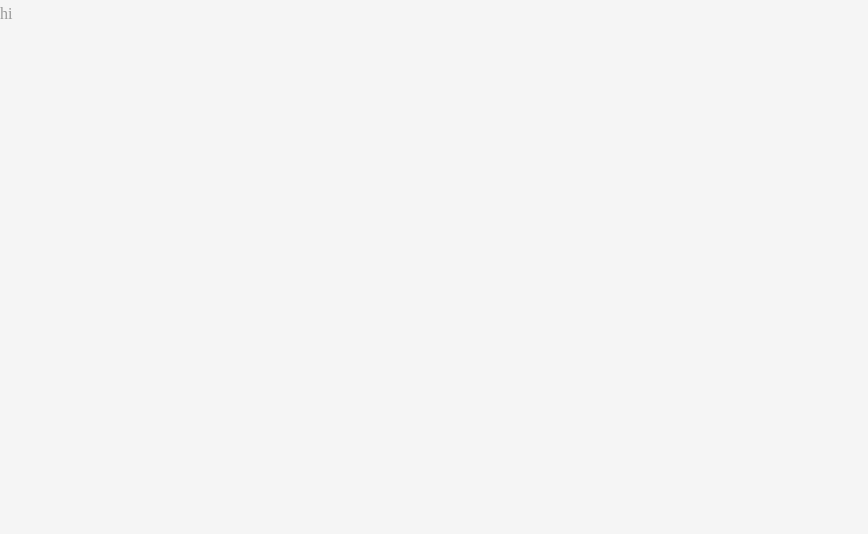
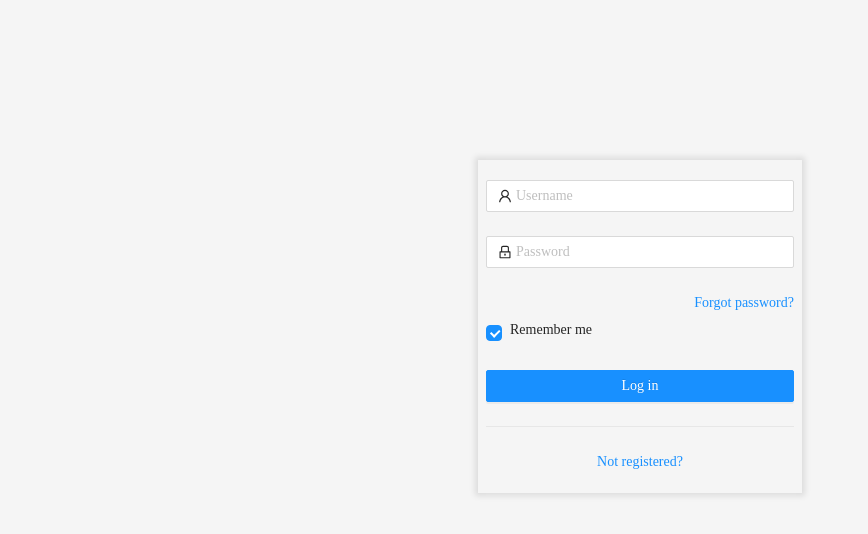
Before and after one commit to akshayshrivastav866/news-aggregator, a Gatsby site in the folder frontend/: page / in a window 1280 px wide. Shown: the whole page, without its empty margins (0-868 px from the left). Built offline with nearby package versions, Linux system fonts and the light colour scheme; Gatsby itself is replaced by a stand-in of ours; a web font is replaced by a local one.

Commit message:
Login page setup

```diff
--- a/frontend/src/pages/index.tsx
+++ b/frontend/src/pages/index.tsx
@@ -1,7 +1,11 @@
 import React from 'react';
 import type { HeadFC, PageProps } from 'gatsby';
+import { navigate } from 'gatsby';
+import { LockOutlined, UserOutlined } from '@ant-design/icons';
+import { Button, Checkbox, Form, Input, Row, Col, Divider } from 'antd';
 
 import 'scss/index.scss';
+import 'scss/login.scss'
 
 const seoProps: { [ key: string ]: string } = {
 	title: 'Pro News Feed - News just as you want!!',
@@ -10,10 +14,58 @@ const seoProps: { [ key: string ]: string } = {
 };
 
 const IndexPage: React.FC<PageProps> = () => {
+	const onFinish = (values: any) => {
+		console.log('Received values of form: ', values);
+		navigate( '/feeds' );
+	};
+
 	return (
-		<div>
-			hi
-		</div>
+		<Row gutter={ [ 16, 16 ] } align="middle" justify="center">
+			<Col className="news-login__main shadow" span={ 6 }>
+				<Form
+					name="normal_login"
+					className="login-form"
+					initialValues={{ remember: true }}
+					onFinish={onFinish}
+				>
+					<Form.Item
+						name="username"
+						rules={[{ required: true, message: 'Please input your Username!' }]}
+					>
+						<Input prefix={<UserOutlined className="site-form-item-icon" />} placeholder="Username" />
+					</Form.Item>
+					<Form.Item
+						name="password"
+						rules={[{ required: true, message: 'Please input your Password!' }]}
+					>
+						<Input
+							prefix={<LockOutlined className="site-form-item-icon" />}
+							type="password"
+							placeholder="Password"
+						/>
+					</Form.Item>
+					<Row justify="end">
+						<a className="login-form-forgot" href="/">
+							Forgot password?
+						</a>
+					</Row>
+					<Form.Item>
+						<Form.Item name="remember" valuePropName="checked" noStyle>
+							<Checkbox>Remember me</Checkbox>
+						</Form.Item>
+					</Form.Item>
+					<Form.Item>
+						<Button type="primary" htmlType="submit" block className="login-form-button">
+							Log in
+						</Button>
+					</Form.Item>
+					<Divider/>
+					<Row justify="center">
+						<a className="text-right" href="/">Not registered?</a>
+					</Row>
+				</Form>
+			</Col>
+		</Row>
 	);
 };
 
--- /dev/null
+++ b/frontend/src/scss/login.scss
@@ -0,0 +1,6 @@
+.news-login {
+	&__main {
+		top: 20vh;
+		padding: 20px;
+	}
+}
```
